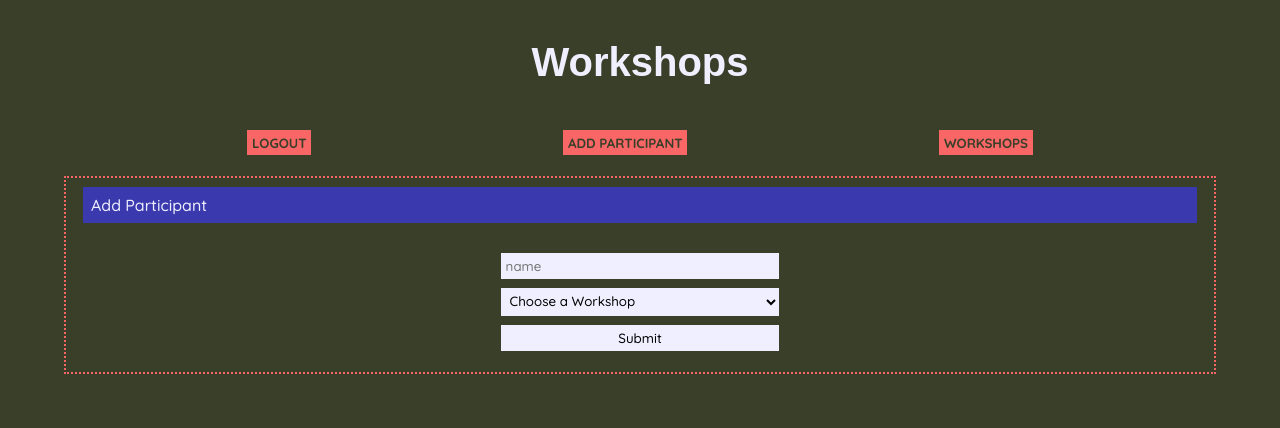
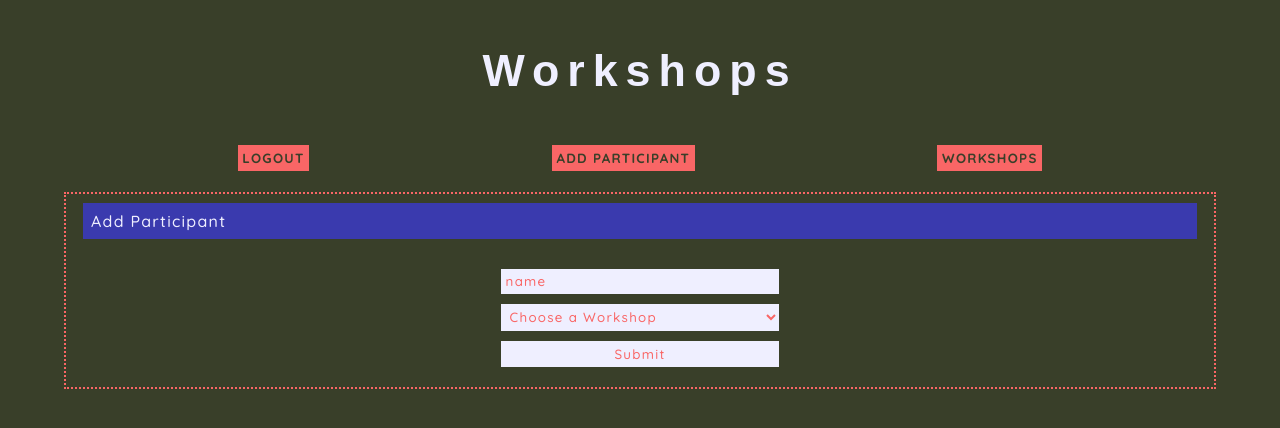
Before and after one commit to oliviaamiller/workshop-organizer, a plain HTML site: page create/index.html in a window 1280 px wide. Drawn offline with nearby package versions, Linux system fonts and the light colour scheme; no server answers; a web font is replaced by a local one.

Commit message:
add participate css

```diff
--- a/create/index.html
+++ b/create/index.html
@@ -27,7 +27,7 @@
                 <p class="workshop-name">Add Participant</p>
                 <div class="center-form">
                     <form>
-                        <input placeholder="name" name="name">
+                        <input id="input" placeholder="name" name="name">
                         <select class="dropdown" name="workshop-id">
                         <option value="" disabled selected >Choose a Workshop</option>
                         </select>
--- a/styles/main.css
+++ b/styles/main.css
@@ -20,11 +20,12 @@ html, body {
 
 h3 {
     font-family: 'Codystar', sans-serif;
-    font-size: 2.5rem;
+    font-size: 2.8rem;
     color: var(--title);
     display: flex;
     flex-direction: row;
     justify-content: center;
+    letter-spacing: .5rem;
 
 }
 
@@ -43,6 +44,7 @@ h3 {
     color: var(--background);
     font-family: 'Quicksand', sans-serif;
     font-weight: 700;
+    letter-spacing: .08rem;
     text-transform: uppercase;
     background-color: var(--pink);
     border: none;
@@ -68,8 +70,18 @@ form input, select, button {
     margin: .3rem;
     font-family: 'Quicksand', sans-serif;
     font-weight: 400;
+    letter-spacing: .08rem;
+    color: var(--pink);
+}
 
+input::placeholder {
+    color: var(--pink);
 }
+
+#input {
+    color: var(--pink);
+}
+
 
 .center-form {
     display: flex;
@@ -97,6 +109,7 @@ form input, select, button {
     margin: .5rem 1rem;
     font-family: 'Quicksand', sans-serif;
     font-weight: 500;
+    letter-spacing: .08rem;
 }
 
 .participants {
```
